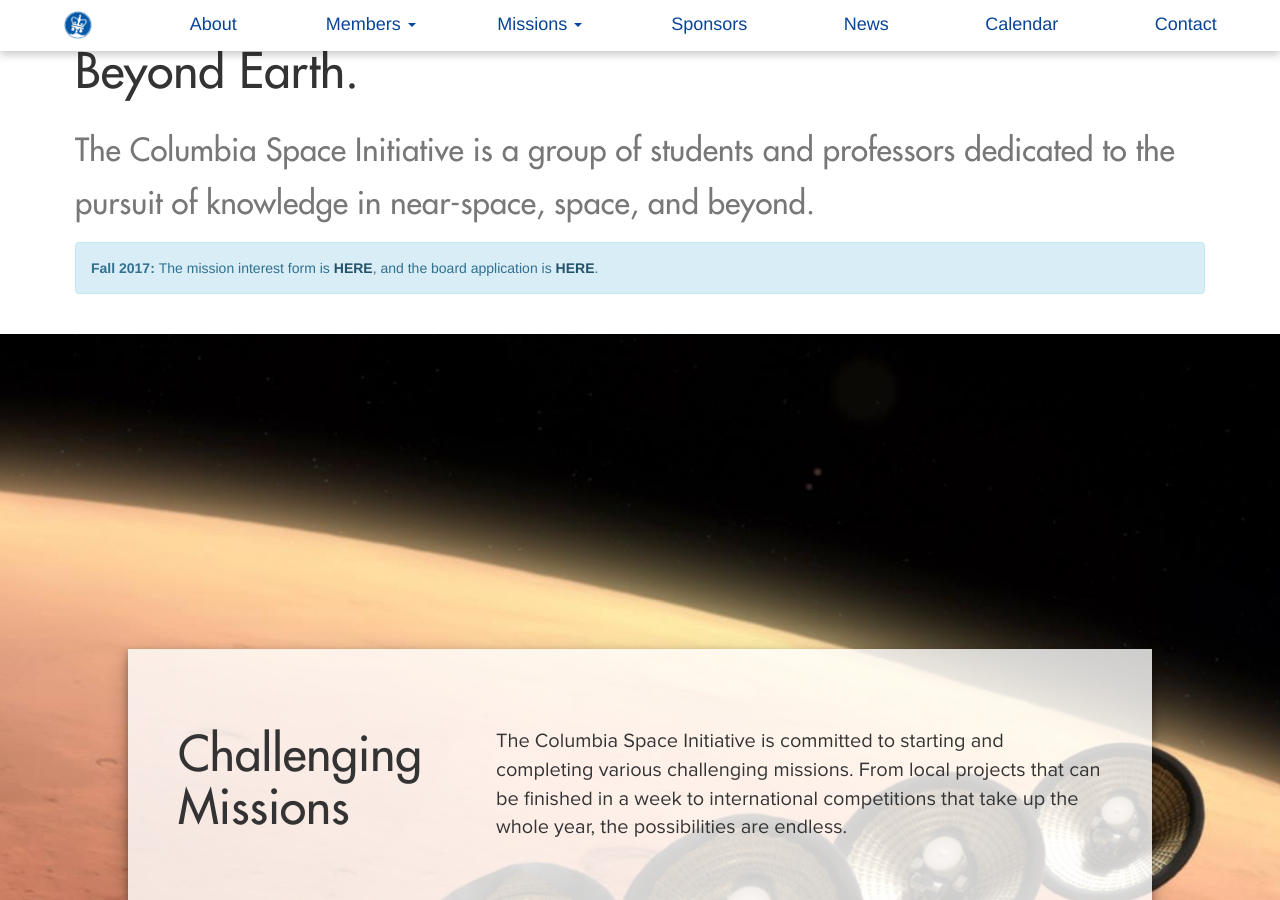
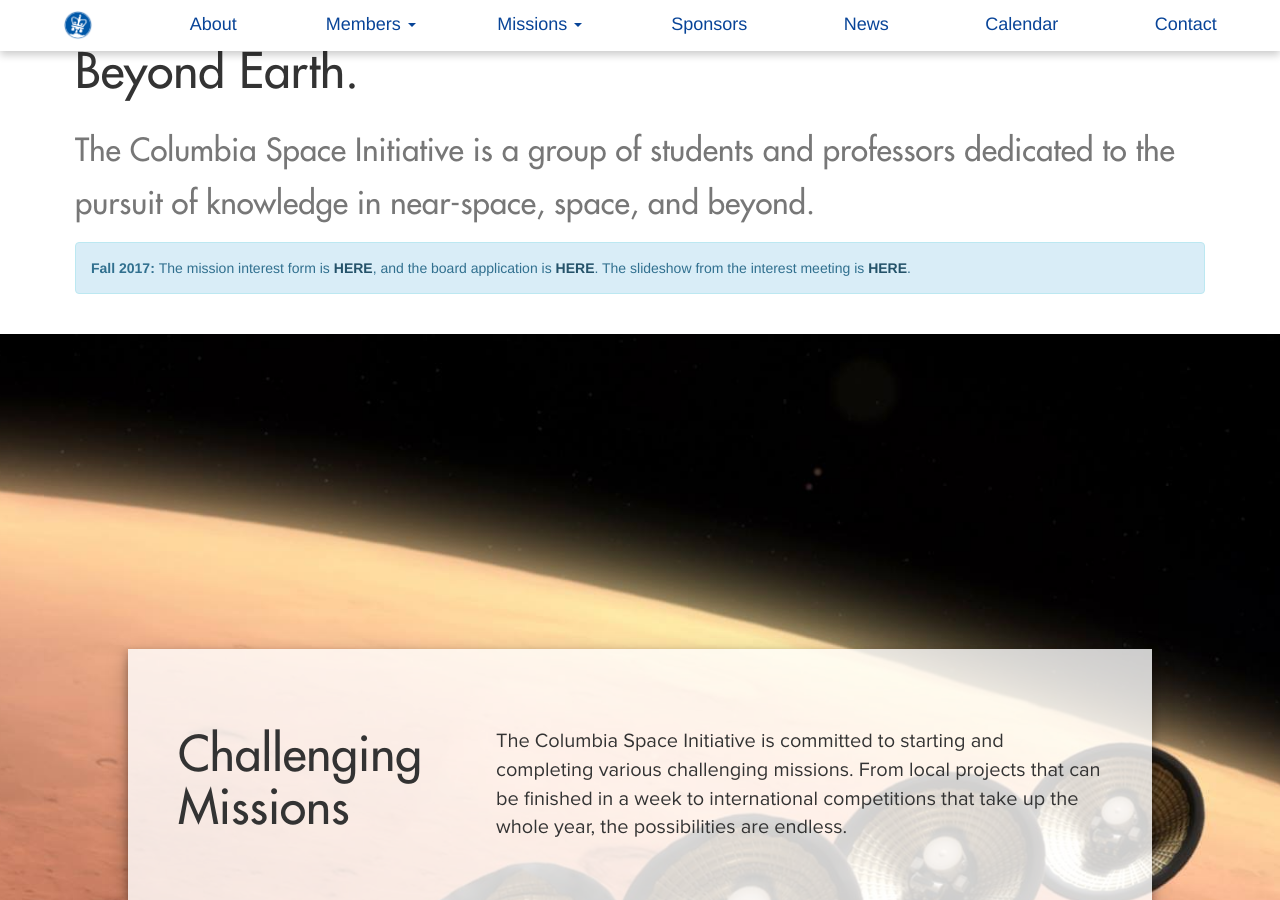
Before and after one commit to columbiaspace/columbiaspace.org, a Jekyll site: the page built from index.html, in a window 1280 px wide and 900 px high, scrolled down 906 px. Built offline with Jekyll 4.4.1, drawn with Linux system fonts in a browser that asks for light colours; nearby versions of some CDN libraries; comment, search, counter and statistics services are not loaded.

Commit message:
Added slide link

```diff
--- a/index.html
+++ b/index.html
@@ -25,7 +25,7 @@
 	The Columbia Space Initiative is a group of students and professors dedicated to the pursuit of knowledge in near-space, space, and beyond.
     </small></h2>
     <div class="alert alert-info">
-      <strong>Fall 2017: </strong> The mission interest form is <a href="https://docs.google.com/forms/d/e/1FAIpQLSct1Q9Gc06iEomd91eyelundG7zhWXJ2Y_yGPdPn0VI3eb42w/viewform?c=0&w=1" class="alert-link"> HERE</a>, and the board application is <a href="https://docs.google.com/forms/d/e/1FAIpQLSeus_I-nxmQdroykYOf3fhI0r6ZPeZbMhSXu_UCJNxTsRRS9g/viewform?c=0&w=1" class="alert-link">HERE</a>.
+      <strong>Fall 2017: </strong> The mission interest form is <a href="https://docs.google.com/forms/d/e/1FAIpQLSct1Q9Gc06iEomd91eyelundG7zhWXJ2Y_yGPdPn0VI3eb42w/viewform?c=0&w=1" class="alert-link"> HERE</a>, and the board application is <a href="https://docs.google.com/forms/d/e/1FAIpQLSeus_I-nxmQdroykYOf3fhI0r6ZPeZbMhSXu_UCJNxTsRRS9g/viewform?c=0&w=1" class="alert-link">HERE</a>. The slideshow from the interest meeting is <a href="https://docs.google.com/a/columbia.edu/presentation/d/136n3BuZkbBnllyDNg0_r8MZ9Naqqozvqpkqa87Gxa6k/edit?usp=sharing" class="alert-link">HERE</a>.
     </div>
   </div>
 </div>
```
